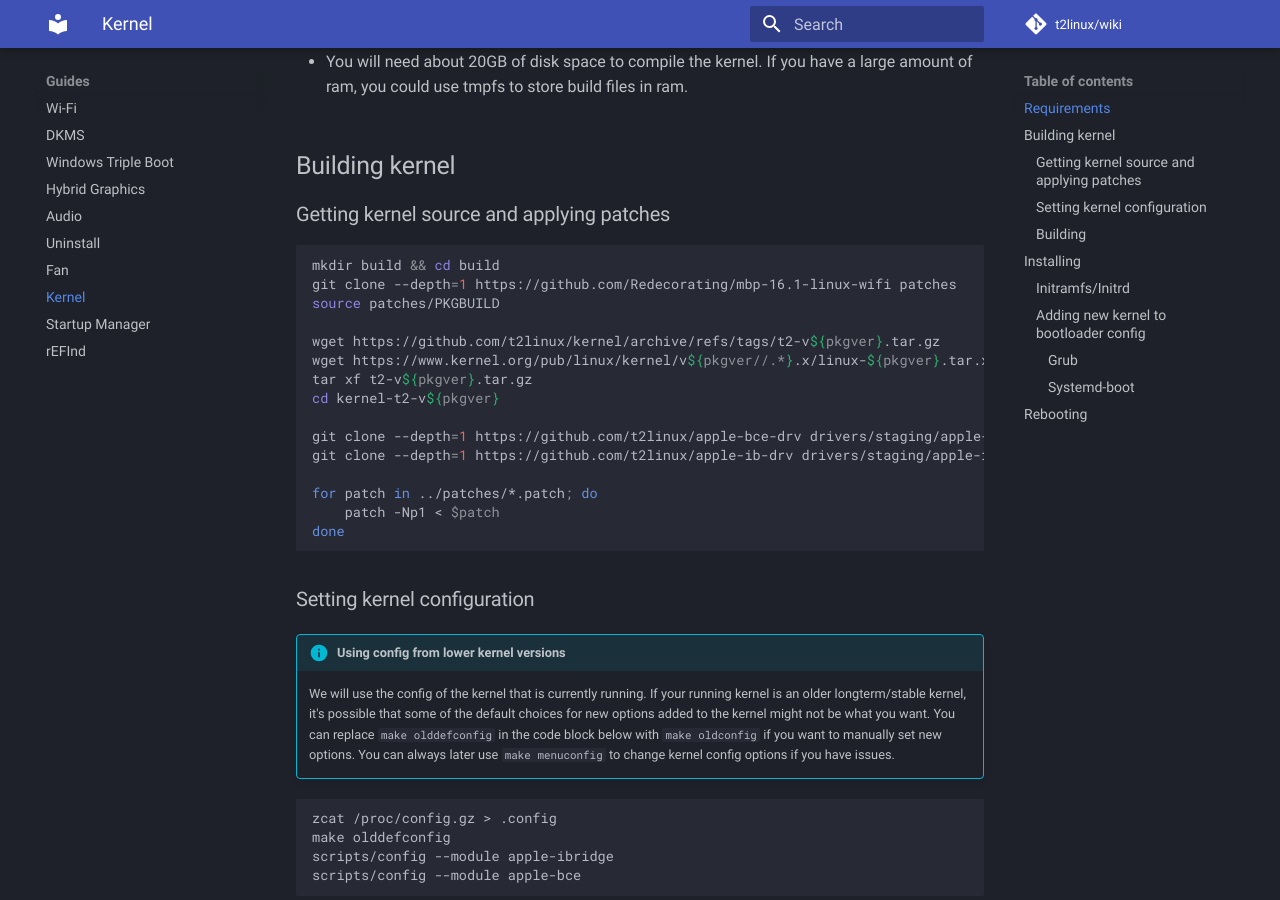
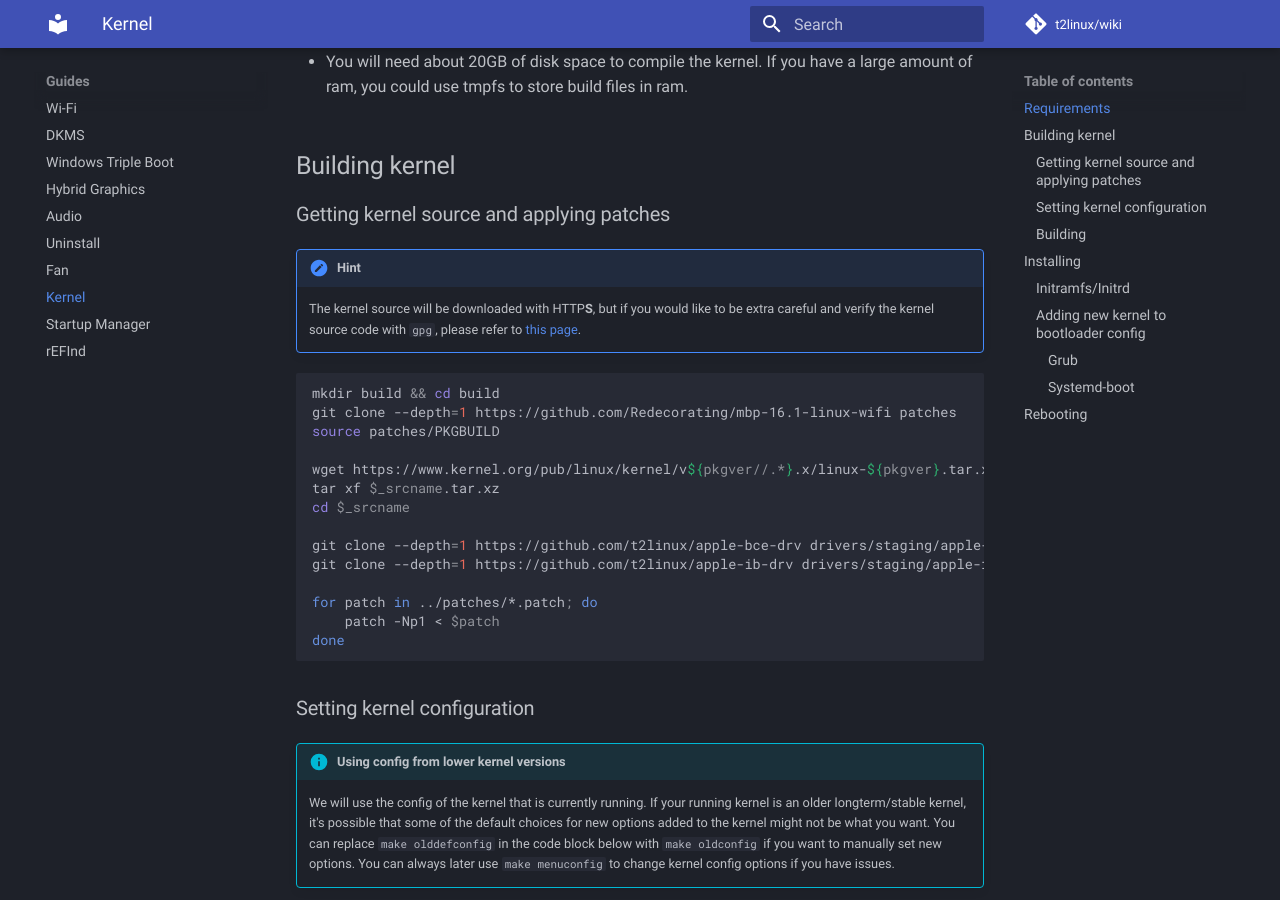
Before and after one commit to t2linux/wiki, an MkDocs documentation site: the page built from docs/guides/kernel.md, in a window 1280 px wide and 900 px high, scrolled down 772 px. Built offline with MkDocs 1.6.1 and Material for MkDocs 9.7.7, drawn with Linux system fonts in a browser that asks for light colours; comment, search, counter and statistics services are not loaded.

Commit message:
Revert "kernel: use kernel source from t2linux/kernel"
This reverts commit 1842e50bd47ad41f16f38e71c77266f7cf4b6739.

https://github.com/Redecorating/mbp-16.1-linux-wifi's main branch is now
meant to have it's patches applied over the upstream kernel. If it moves
back to using t2linux/kernel, then this commit probably can be put back.

Also I've noticed that currently I've instructed users to download 2
kernel tarballs for no reason, reverting this fixes it.

````diff
--- a/docs/guides/kernel.md
+++ b/docs/guides/kernel.md
@@ -18,15 +18,17 @@ If your distro is not one of the distros with documentation on this Wiki, you ma
 
 ### Getting kernel source and applying patches
 
+!!! Hint
+    The kernel source will be downloaded with HTTP**S**, but if you would like to be extra careful and verify the kernel source code with `gpg`, please refer to [this page](https://kernel.org/signature.html#using-gnupg-to-verify-kernel-signature).
+
 ```bash
 mkdir build && cd build
 git clone --depth=1 https://github.com/Redecorating/mbp-16.1-linux-wifi patches
 source patches/PKGBUILD
 
-wget https://github.com/t2linux/kernel/archive/refs/tags/t2-v${pkgver}.tar.gz
 wget https://www.kernel.org/pub/linux/kernel/v${pkgver//.*}.x/linux-${pkgver}.tar.xz
-tar xf t2-v${pkgver}.tar.gz
-cd kernel-t2-v${pkgver}
+tar xf $_srcname.tar.xz
+cd $_srcname
 
 git clone --depth=1 https://github.com/t2linux/apple-bce-drv drivers/staging/apple-bce
 git clone --depth=1 https://github.com/t2linux/apple-ib-drv drivers/staging/apple-ibridge
````
